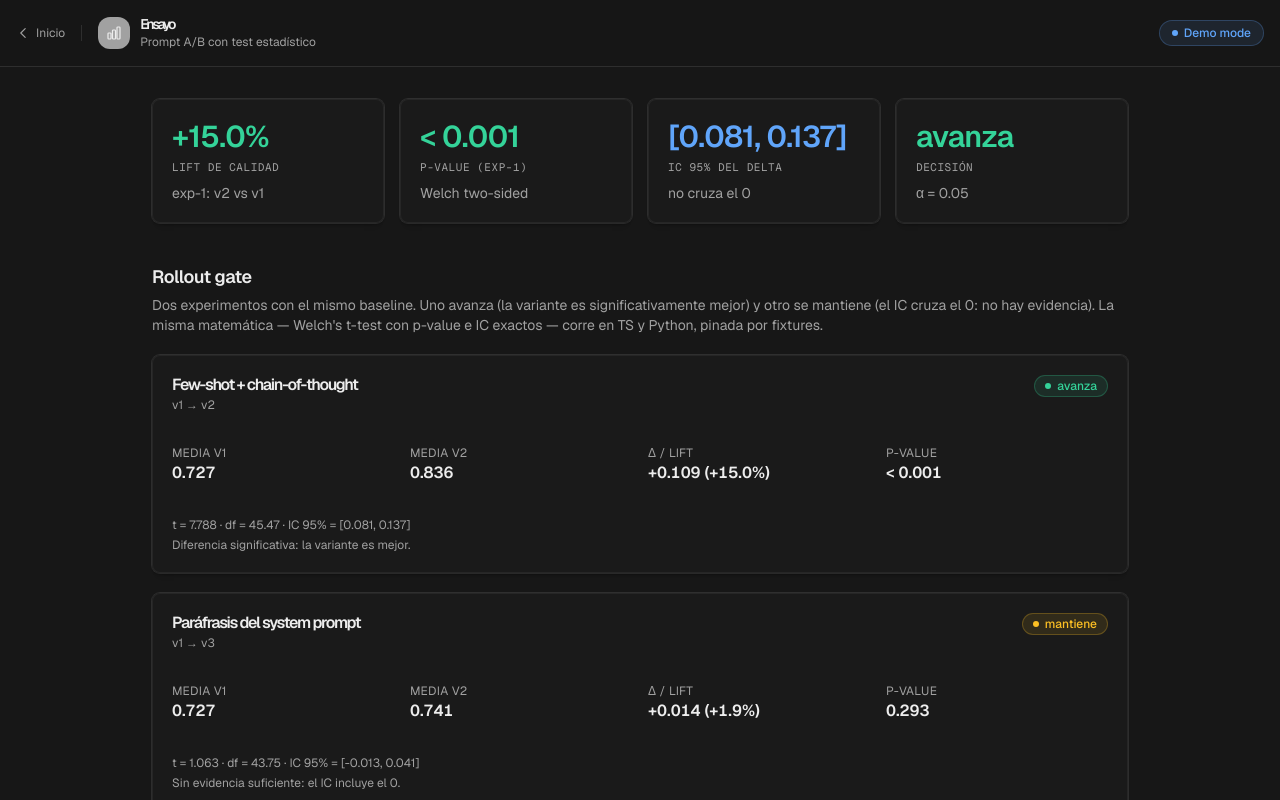
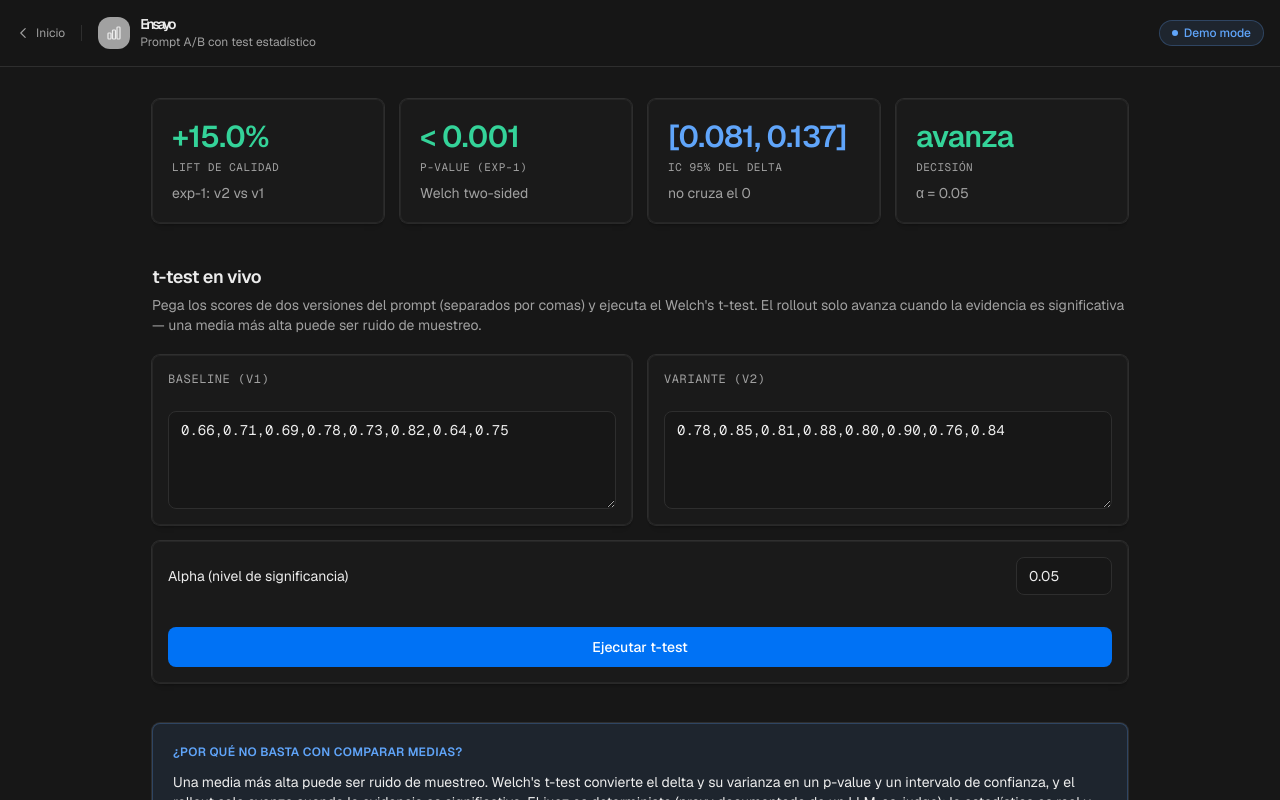
Before and after one commit to mdeasis27/ensayo, a Next.js app: page /app in a window 1280 px wide. Shown: the top 800 px of the page. Built offline with nearby package versions, Linux system fonts and the light colour scheme.

Commit message:
feat: interactive prompt a/b playground

```diff
--- a/app/app/page.tsx
+++ b/app/app/page.tsx
@@ -1,31 +1,81 @@
 "use client";
 
+import { useState } from "react";
 import Link from "next/link";
 import { Alert } from "@/design-system/components/alert";
 import { Card } from "@/design-system/components/card";
 import { MetricCard } from "@/design-system/components/metric-card";
 import { StatusBadge } from "@/design-system/components/status-badge";
-import { getAlpha, getBenchmark, getExperiments } from "@/lib/ensayo/demo";
+import { welchTTest } from "@/lib/ensayo/statistics";
+import type { TTest } from "@/lib/ensayo/statistics";
+import { decide } from "@/lib/ensayo/analyze";
+import { getAlpha, getBenchmark } from "@/lib/ensayo/demo";
+import type { Decision } from "@/lib/ensayo/types";
 
 const BENCH = getBenchmark();
 const ALPHA = getAlpha();
-const EXPERIMENTS = getExperiments();
 
-const DECISION_LABEL: Record<string, string> = {
+const DECISION_LABEL: Record<Decision, string> = {
   advance: "avanza",
   rollback: "revierte",
   hold: "mantiene",
 };
 
-const DECISION_TONE: Record<string, "success" | "danger" | "warning"> = {
+const DECISION_TONE: Record<Decision, "success" | "danger" | "warning"> = {
   advance: "success",
   rollback: "danger",
   hold: "warning",
 };
 
+const INPUT_CLASS =
+  "rounded-[var(--radius-md)] border border-[var(--border)] bg-background px-3 py-2 text-sm text-foreground focus:outline-none focus:ring-2 focus:ring-ring/60";
+
+type Result =
+  | { kind: "ok"; test: TTest; decision: Decision; alpha: number }
+  | { kind: "error"; message: string };
+
+function parseScores(s: string): number[] | null {
+  const parts = s
+    .split(",")
+    .map((x) => x.trim())
+    .filter((x) => x !== "");
+  if (parts.length === 0) return null;
+  const nums = parts.map(Number);
+  if (nums.some((n) => Number.isNaN(n))) return null;
+  return nums;
+}
+
 export default function AppPage() {
   const exp1 = BENCH.experiments.find((e) => e.id === "exp-1")!;
   const lift1 = (exp1.delta / exp1.baselineMean) * 100;
+
+  const [baseline, setBaseline] = useState("0.66,0.71,0.69,0.78,0.73,0.82,0.64,0.75");
+  const [variant, setVariant] = useState("0.78,0.85,0.81,0.88,0.80,0.90,0.76,0.84");
+  const [alpha, setAlpha] = useState("0.05");
+  const [result, setResult] = useState<Result | null>(null);
+
+  function run() {
+    const b = parseScores(baseline);
+    const v = parseScores(variant);
+    const a = Number(alpha);
+
+    if (!b || b.length < 2) {
+      setResult({ kind: "error", message: "Los scores del baseline deben ser al menos 2 números separados por comas." });
+      return;
+    }
+    if (!v || v.length < 2) {
+      setResult({ kind: "error", message: "Los scores de la variante deben ser al menos 2 números separados por comas." });
+      return;
+    }
+    if (Number.isNaN(a) || a <= 0 || a >= 1) {
+      setResult({ kind: "error", message: "Alpha debe ser un número entre 0 y 1 (p. ej. 0.05)." });
+      return;
+    }
+
+    const test = welchTTest(b, v, a);
+    const decision = decide(test.delta, test.pValue, a);
+    setResult({ kind: "ok", test, decision, alpha: a });
+  }
 
   return (
     <div className="min-h-screen bg-background">
@@ -91,70 +141,108 @@ export default function AppPage() {
           />
         </div>
 
-        {/* ── EXPERIMENTS ─────────────────────── */}
+        {/* ── T-TEST PLAYGROUND ───────────────── */}
         <section>
-          <h2 className="text-lg font-semibold tracking-tight text-foreground mb-1">Rollout gate</h2>
+          <h2 className="text-lg font-semibold tracking-tight text-foreground mb-1">t-test en vivo</h2>
           <p className="text-sm text-muted-foreground mb-5">
-            Dos experimentos con el mismo baseline. Uno avanza (la variante es significativamente
-            mejor) y otro se mantiene (el IC cruza el 0: no hay evidencia). La misma matemática —
-            Welch&apos;s t-test con p-value e IC exactos — corre en TS y Python, pinada por
-            fixtures.
+            Pega los scores de dos versiones del prompt (separados por comas) y ejecuta el
+            Welch&apos;s t-test. El rollout solo avanza cuando la evidencia es significativa —
+            una media más alta puede ser ruido de muestreo.
           </p>
-          <div className="space-y-5">
-            {BENCH.experiments.map((e) => {
-              const exp = EXPERIMENTS.find((x) => x.id === e.id)!;
-              const lift = (e.delta / e.baselineMean) * 100;
-              return (
-                <Card key={e.id} className="p-5">
-                  <div className="flex items-start justify-between gap-4 mb-4">
-                    <div>
-                      <h3 className="font-semibold text-foreground">{e.name}</h3>
-                      <p className="text-xs text-muted-foreground mt-0.5">
-                        {exp.baseline.version} → {exp.variant.version}
-                      </p>
-                    </div>
-                    <StatusBadge tone={DECISION_TONE[e.decision]} dot>
-                      {DECISION_LABEL[e.decision]}
+
+          <div className="grid gap-4 sm:grid-cols-2">
+            <Card className="p-4">
+              <span className="mb-2 font-mono text-xs uppercase tracking-wider text-muted-foreground">
+                Baseline (v1)
+              </span>
+              <textarea
+                value={baseline}
+                onChange={(e) => setBaseline(e.target.value)}
+                rows={4}
+                className={`${INPUT_CLASS} w-full font-mono`}
+              />
+            </Card>
+            <Card className="p-4">
+              <span className="mb-2 font-mono text-xs uppercase tracking-wider text-muted-foreground">
+                Variante (v2)
+              </span>
+              <textarea
+                value={variant}
+                onChange={(e) => setVariant(e.target.value)}
+                rows={4}
+                className={`${INPUT_CLASS} w-full font-mono`}
+              />
+            </Card>
+          </div>
+
+          <Card className="mt-4 p-4">
+            <div className="flex items-center justify-between mb-2">
+              <span className="text-sm text-foreground">Alpha (nivel de significancia)</span>
+              <input
+                type="number"
+                step={0.01}
+                min={0}
+                max={1}
+                value={alpha}
+                onChange={(e) => setAlpha(e.target.value)}
+                className={`${INPUT_CLASS} w-24`}
+              />
+            </div>
+            <button
+              onClick={run}
+              className="mt-2 w-full rounded-[var(--radius-md)] bg-accent px-4 py-2.5 text-sm font-medium text-[#ffffff] hover:bg-accent/90 transition-colors"
+            >
+              Ejecutar t-test
+            </button>
+          </Card>
+
+          {result && (
+            <Card className="mt-4 p-5">
+              {result.kind === "ok" ? (
+                <>
+                  <div className="flex items-center gap-3">
+                    <StatusBadge tone={DECISION_TONE[result.decision]} dot>
+                      {DECISION_LABEL[result.decision]}
                     </StatusBadge>
+                    <span className="text-sm text-muted-foreground">
+                      α = {result.alpha}
+                    </span>
                   </div>
-                  <div className="grid grid-cols-2 gap-4 sm:grid-cols-4 mb-4">
+                  <div className="mt-4 grid grid-cols-2 gap-4 sm:grid-cols-4">
                     <div>
                       <p className="text-xs text-muted-foreground uppercase tracking-wide">Media v1</p>
-                      <p className="font-semibold tabular-nums text-foreground">{e.baselineMean.toFixed(3)}</p>
+                      <p className="font-semibold tabular-nums text-foreground">{result.test.baselineMean.toFixed(3)}</p>
                     </div>
                     <div>
                       <p className="text-xs text-muted-foreground uppercase tracking-wide">Media v2</p>
-                      <p className="font-semibold tabular-nums text-foreground">{e.variantMean.toFixed(3)}</p>
+                      <p className="font-semibold tabular-nums text-foreground">{result.test.variantMean.toFixed(3)}</p>
                     </div>
                     <div>
-                      <p className="text-xs text-muted-foreground uppercase tracking-wide">Δ / lift</p>
+                      <p className="text-xs text-muted-foreground uppercase tracking-wide">Δ (delta)</p>
                       <p className="font-semibold tabular-nums text-foreground">
-                        {e.delta >= 0 ? "+" : ""}{e.delta.toFixed(3)} ({lift >= 0 ? "+" : ""}{lift.toFixed(1)}%)
+                        {result.test.delta >= 0 ? "+" : ""}
+                        {result.test.delta.toFixed(3)}
                       </p>
                     </div>
                     <div>
                       <p className="text-xs text-muted-foreground uppercase tracking-wide">p-value</p>
                       <p className="font-semibold tabular-nums text-foreground">
-                        {e.pValue < 0.001 ? "< 0.001" : e.pValue.toFixed(3)}
+                        {result.test.pValue < 0.001 ? "< 0.001" : result.test.pValue.toFixed(3)}
                       </p>
                     </div>
                   </div>
-                  <div className="space-y-1 text-xs text-muted-foreground">
-                    <p>
-                      t = {e.t.toFixed(3)} · df = {e.df.toFixed(2)} · IC 95% = [{e.ciLow.toFixed(3)}, {e.ciHigh.toFixed(3)}]
-                    </p>
-                    <p>
-                      {e.significant
-                        ? e.delta > 0
-                          ? "Diferencia significativa: la variante es mejor."
-                          : "Diferencia significativa: la variante es peor."
-                        : "Sin evidencia suficiente: el IC incluye el 0."}
-                    </p>
-                  </div>
-                </Card>
-              );
-            })}
-          </div>
+                  <p className="mt-3 text-xs text-muted-foreground">
+                    t = {result.test.t.toFixed(3)} · df = {result.test.df.toFixed(2)} · IC 95% = [
+                    {result.test.ciLow.toFixed(3)}, {result.test.ciHigh.toFixed(3)}]
+                  </p>
+                </>
+              ) : (
+                <Alert tone="danger" title="No se pudo ejecutar el test">
+                  {result.message}
+                </Alert>
+              )}
+            </Card>
+          )}
         </section>
 
         {/* ── METHOD NOTE ─────────────────────── */}
```
